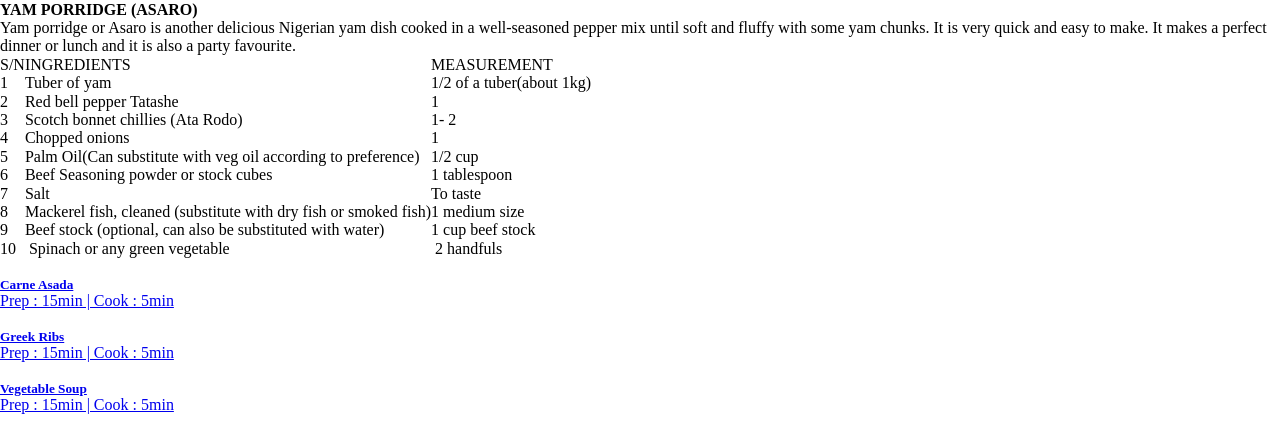
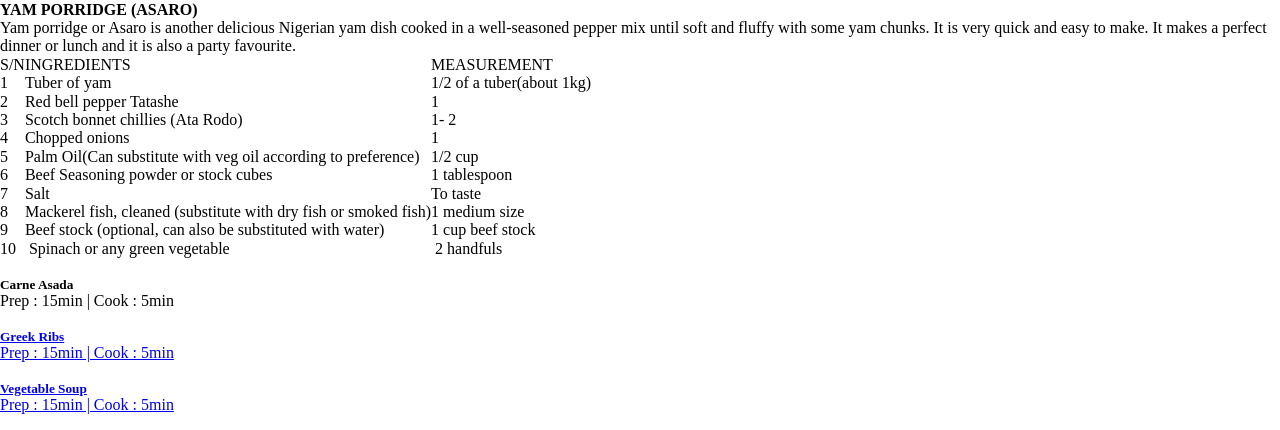
Before and after one commit to Nifilat/Stutern, a plain HTML site: page HTML_Project/index.html in a window 1280 px wide. Shown: the part 79-509 px from the top of the page. Drawn offline with nearby package versions, Linux system fonts and the light colour scheme; files that its build step writes are made by us from their sources; a script that the page names is missing.

Commit message:
Recipe website

```diff
--- a/HTML_Project/index.html
+++ b/HTML_Project/index.html
@@ -110,7 +110,7 @@
         <!-- recipes list -->
         <div class="recipes-list">
           <!-- single recipe -->
-          <a href="single-recipe.html" class="recipe">
+
             <img
               src="./assets/recipes/recipe-1.jpeg"
               class="img recipe-img"
--- a/HTML_Project/main.css
+++ b/HTML_Project/main.css
@@ -2,6 +2,11 @@
   box-sizing: border-box;
   margin: 0;
   padding: 0;
+}
+
+@import url("https://fonts.googleapis.com/css2?family=Roboto:wght@400;500;600&family=Montserrat&display=swap");
+html {
+  font-size: 100%;
 }
 
 table {
```
